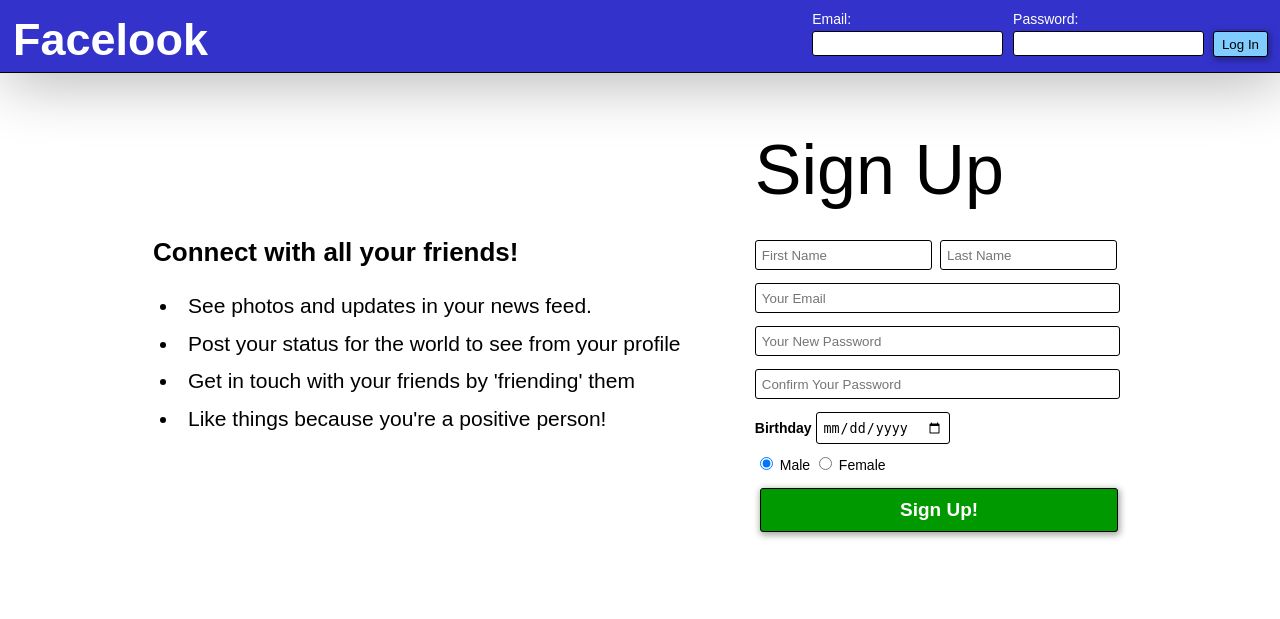
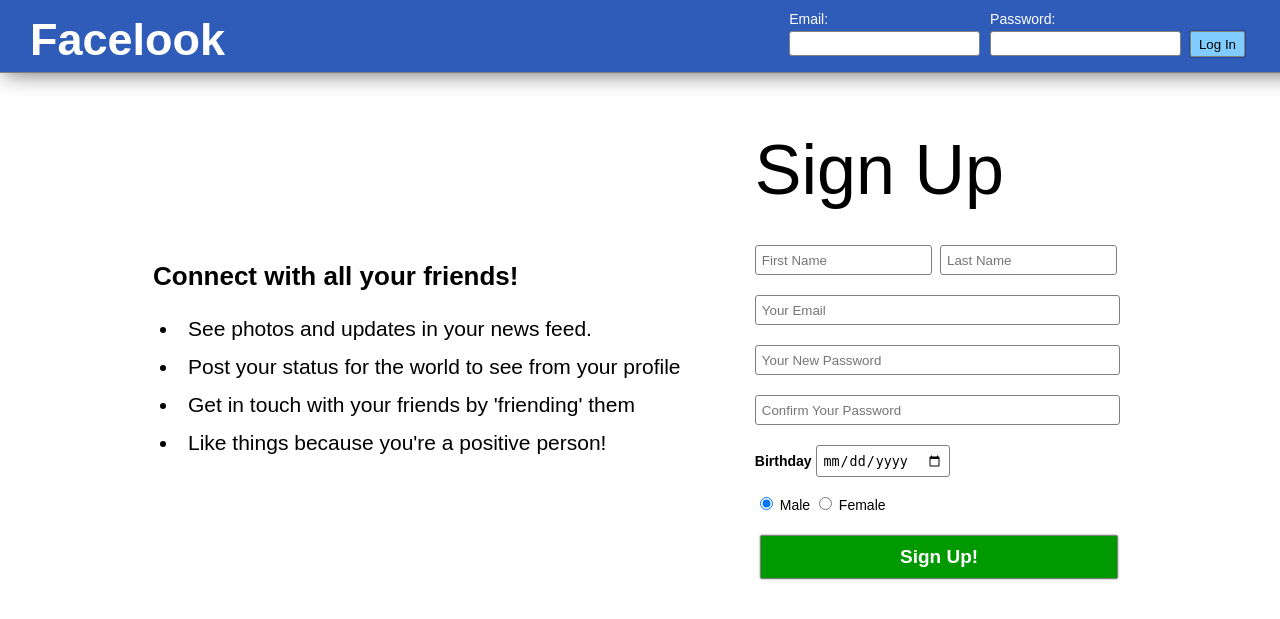
Before and after one commit to vikingeducation/project_prep_facebook_pages, a PHP site: page / in a window 1280 px wide. Shown: the top 619 px of the page. Run offline with PHP 8.4, Linux system fonts and the light colour scheme.

Commit message:
Change of colours in index page

```diff
--- a/styles.css
+++ b/styles.css
@@ -1,4 +1,3 @@
-
 /* http://meyerweb.com/eric/tools/css/reset/
    v2.0 | 20110126
    License: none (public domain)
@@ -59,48 +58,49 @@
 input {
 	margin-top: 5px;
 	margin-bottom: 6px;
-	border: 1px solid black;
+	border: 1px solid gray;
 	padding: 5px 6px 3px 6px;
 	border-radius: 3px;
 }
+
 button {
 	margin: 5px;
   padding: 5px 8px 4px 8px;
 	background-color: #80ccff;
-	border: 1px solid black;
-	border-radius: 3px;
-	-webkit-box-shadow: 1px 2px 7px 1px rgba(0,0,0,0.37);
-  -moz-box-shadow: 1px 2px 7px 1px rgba(0,0,0,0.37);
-  box-shadow: 1px 2px 7px 1px rgba(0,0,0,0.37);
+	border: 1px solid gray;
+	border-radius: 2px;
+	-webkit-box-shadow: 0px 0px 2px 0px rgba(0,0,0,0.55);
+  -moz-box-shadow: 0px 0px 2px 0px rgba(0,0,0,0.55);
+  box-shadow: 0px 0px 2px 0px rgba(0,0,0,0.55);
 }
 
 button:hover {
-	background-color: #0099ff;
+	background-color: #2e5cb8;
 }
-
 /** Log In **/
 
 .blue-top {
   position: fixed;
   top: 0;
   width: 100%;
-  background-color: #3333cc;
+  background-color: #2e5cb8;
   color: white;
 	display: flex;
 	justify-content: space-between;
 	align-items: flex-end;
   padding-top: 12px;
 	padding-bottom: 10px;
-	padding-left: 13px;
-	border-bottom: 1px solid black;
-	-webkit-box-shadow: -3px 14px 63px -7px rgba(0,0,0,0.32);
-  -moz-box-shadow: -3px 14px 63px -7px rgba(0,0,0,0.32);
-  box-shadow: -3px 14px 63px -7px rgba(0,0,0,0.32);
+	padding-left: 30px;
+	padding-right: 100px;
+	border-bottom: 1px solid gray;
+	-webkit-box-shadow: 0px 3px 23px -4px rgba(0,0,0,0.66);
+	-moz-box-shadow: 0px 3px 23px -4px rgba(0,0,0,0.66);
+	box-shadow: 0px 3px 23px -4px rgba(0,0,0,0.66);
 }
 
 .log-in {
 	float:right;
-	padding-right: 20px;
+	padding-right: 60px;
 }
 .logo {
 	font-size: 45px;
@@ -161,18 +161,17 @@
 .Sign-Up h1 {
 	font-size: 70px;
 	float: left;
-	padding-bottom: 30px;
+	padding-bottom: 35px;
 }
 
 .Sign-Up input {
-   margin-bottom: 8px;
+   margin-bottom: 15px;
 	 line-height: 1.5em
 }
 
 .Sign-Up input[type="text"] {
 	width: 45%;
 }
-
 
 .Sign-Up input[type="email"] {
 	width: 97%;
@@ -199,7 +198,7 @@
 	font-weight: bold;
 	font-size: 19px;
 	color: white;
-	border: 1px solid black;
+	border: 1px solid gray;
 }
 
 .Sign-Up button:hover {
```
